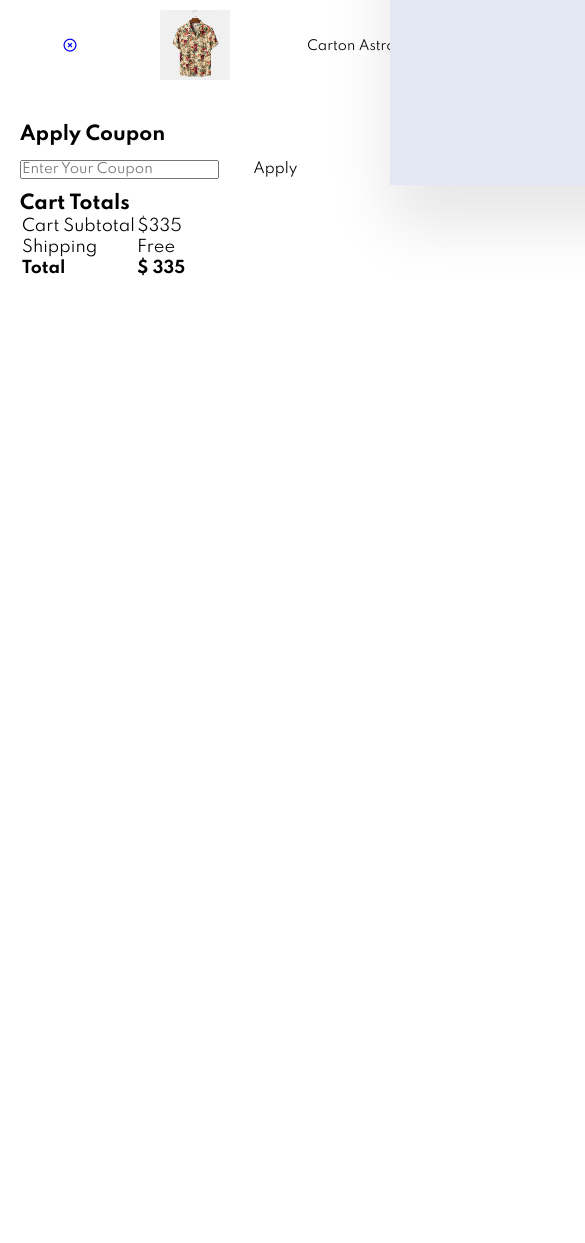
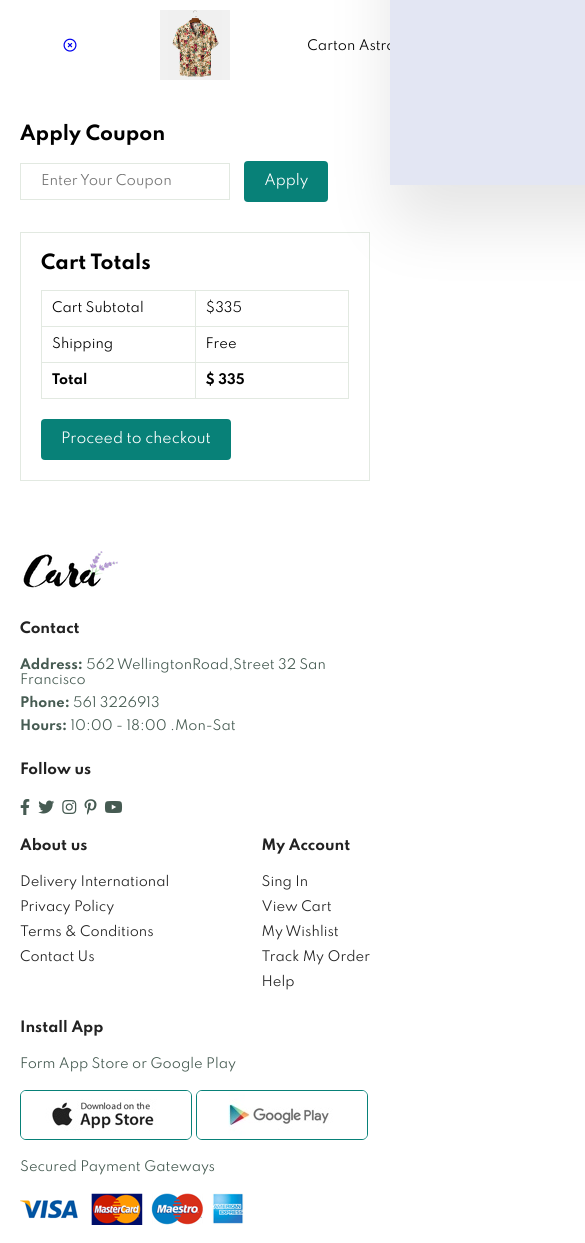
Before and after one commit to stevensonsaintlaurent/commercial-website, a plain HTML site: page cart.html in a window 390 px wide. Shown: the part 659-1902 px from the top of the page, 585 px wide, since content can reach past the window. Before the commit the page ends 959 px from the top, so only its background shows below. Drawn offline with Linux system fonts and the light colour scheme.

Commit message:
finish with almost everything i just have to make the blog page responsive on small devices and medium devices

```diff
--- a/cart.html
+++ b/cart.html
@@ -125,9 +125,66 @@
             <td><strong>$ 335</strong></td>
           </tr>
         </table>
+        <button class="normal">Proceed to checkout</button>
       </div>
     </section>
 
+    <footer class="section-p1">
+      <div class="col">
+        <img class="logo" src="images/logo.png" alt="" />
+        <h4>Contact</h4>
+        <p>
+          <strong>Address:</strong> 562 WellingtonRoad,Street 32 San Francisco
+        </p>
+
+        <p><strong>Phone:</strong> 561 3226913</p>
+
+        <p><strong>Hours:</strong> 10:00 - 18:00 .Mon-Sat</p>
+
+        <div class="follow">
+          <h4>Follow us</h4>
+          <div class="icon">
+            <i class="fab fa-facebook-f"></i>
+            <i class="fab fa-twitter"></i>
+            <i class="fab fa-instagram"></i>
+            <i class="fab fa-pinterest-p"></i>
+            <i class="fab fa-youtube"></i>
+          </div>
+        </div>
+      </div>
+
+      <div class="col">
+        <h4>About us</h4>
+        <a href="#">Delivery International</a>
+        <a href="#">Privacy Policy</a>
+        <a href="#">Terms & Conditions</a>
+        <a href="#">Contact Us</a>
+      </div>
+
+      <div class="col">
+        <h4>My Account</h4>
+        <a href="#">Sing In</a>
+        <a href="#">View Cart</a>
+        <a href="#">My Wishlist</a>
+        <a href="#">Track My Order</a>
+        <a href="#">Help</a>
+      </div>
+
+      <div class="col install">
+        <h4>Install App</h4>
+        <p>Form App Store or Google Play</p>
+        <div class="row">
+          <img src="images/pay/app.jpg" alt="" />
+          <img src="images/pay/play.jpg" alt="" />
+        </div>
+        <p>Secured Payment Gateways</p>
+        <img src="images/pay/pay.png" alt="" />
+      </div>
+
+      <div class="copyright">
+        <p>&#169; 2021,Tech2 ect -HTML CSS Ecommerce Template</p>
+      </div>
+    </footer>
     <script src="script.js"></script>
   </body>
 </html>
--- a/styles.css
+++ b/styles.css
@@ -917,6 +917,57 @@ footer .copyright {
   font-size: 13px;
 }
 
+#cart-add {
+  display: flex;
+  flex-wrap: wrap;
+  justify-content: space-between;
+}
+
+#coupon {
+  width: 50%;
+  margin-bottom: 30px;
+}
+
+#coupon h3,
+#subtotal h3 {
+  padding-bottom: 15px;
+}
+
+#coupon input {
+  padding: 10px 20px;
+  outline: none;
+  width: 60%;
+  margin-right: 10px;
+  border: 1px solid #e2e9e1;
+}
+
+#coupon button,
+#subtotal button {
+  background-color: #088178;
+  color: #fff;
+  padding: 12px 20px;
+}
+
+#subtotal {
+  width: 50%;
+  margin-bottom: 30px;
+  border: 1px solid #e2e9e1;
+  padding: 30px;
+}
+
+#subtotal table {
+  border-collapse: collapse;
+  width: 100%;
+  margin-bottom: 20px;
+}
+
+#subtotal table td {
+  width: 50%;
+  border: 1px solid #e2e9e1;
+  padding: 10px;
+  font-size: 13px;
+}
+
 /* ========== small devices ============ */
 @media (max-width: 799px) {
   .section-p1 {
@@ -1017,6 +1068,18 @@ footer .copyright {
 
   #form-details form {
     width: 50%;
+  }
+
+  #form-details .people div p {
+    display: block;
+    font-size: 16px;
+    font-weight: 600;
+    color: #000;
+  }
+
+  /* ======= Cart Page ======= */
+  #cart {
+    overflow: auto;
   }
 }
 
@@ -1167,4 +1230,19 @@ footer .copyright {
     width: 100%;
     margin-bottom: 30px;
   }
+
+  /* ======= Cart Page ======= */
+
+  #cart-add {
+    flex-direction: column;
+  }
+
+  #coupon {
+    width: 100%;
+  }
+
+  #subtotal {
+    width: 100%;
+    padding: 20px;
+  }
 }
```
